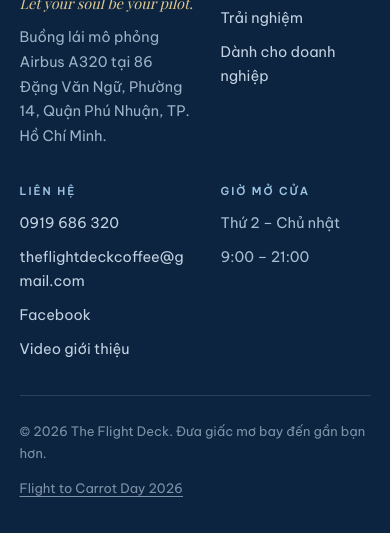
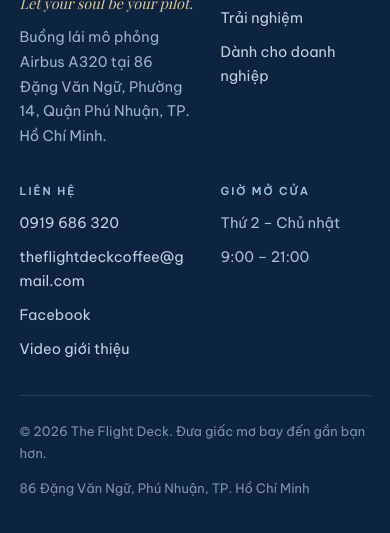
Before and after one commit to ChrissNguyenn/The-Flight-Deck-website, a plain HTML site: page index.html in a window 390 px wide. Shown: the part 6184-6717 px from the top of the page. Drawn offline with nearby package versions, Linux system fonts and the light colour scheme; a script that the page names is missing; a web font is replaced by a local one.

Commit message:
Stop Sheets retyping the date column, which let two guests book one slot
TEST_tuKiemTra failed against the real spreadsheet: the second booking
overlapped the first and was accepted anyway. It passed here because the
fake sheet in the test handed back whatever string was written, and
Google Sheets does not.

Sheets recognises anything that looks like a date and converts it on
write. "2026-08-16" came back as a date value, String() turned that into
"Sun Aug 16 2026 00:00:00 GMT+0700", and the comparison against the date
key missed every row. With no rows matching, the day always read as
empty, so the overlap check had nothing to compare against and every
booking was accepted — one cockpit, two guests, discovered when they
both turn up. The same conversion eats the leading zero of a phone
number and turns a note starting with "=" into a live formula.

Text columns are now set to plain-text format before the row is written,
not after, since formatting afterwards only restyles a value that has
already been converted. Reading is defensive too — a date cell may be a
string, a date value, or "16/08/2026" typed in by hand — so the rows
already written by the previous version still work without anyone
repairing them, and DINH_DANG_LAI_TAT_CA normalises them if asked.

The fake sheet now performs the same conversion, so this fails without
the fix. TEST_tuKiemTra also checks the read-back it never checked
before, and cleans up in a finally block: when it threw, its two test
rows stayed behind in the shop's sheet holding real slots.

The homepage footer no longer carries the Carrot Day line.

Co-Authored-By: Claude Opus 5 <noreply@anthropic.com>

```diff
--- a/index.html
+++ b/index.html
@@ -421,7 +421,7 @@
 
     <div class="footer-bottom">
       <span>© 2026 The Flight Deck. Đưa giấc mơ bay đến gần bạn hơn.</span>
-      <span><a href="carrot-day.html">Flight to Carrot Day 2026</a></span>
+      <span>86 Đặng Văn Ngữ, Phú Nhuận, TP. Hồ Chí Minh</span>
     </div>
   </div>
 </footer>
```
Also changed, not shown: 2 other files.
